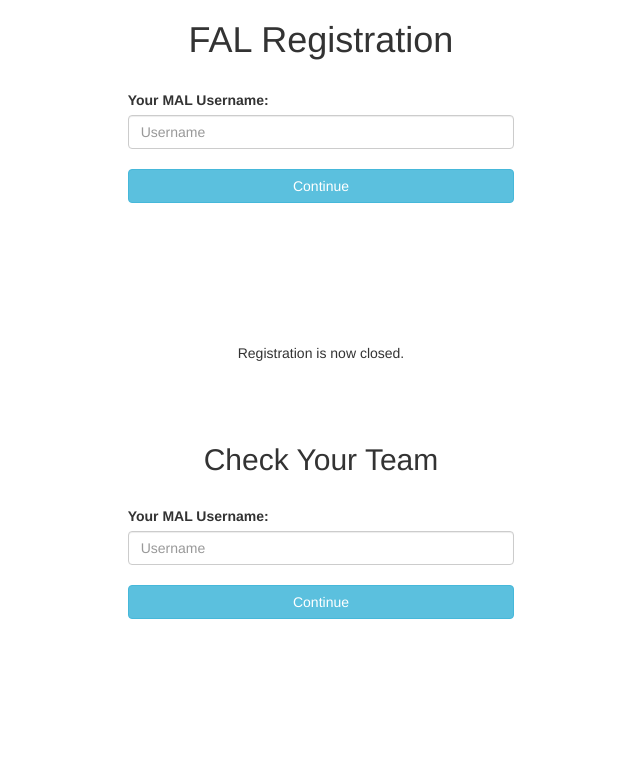
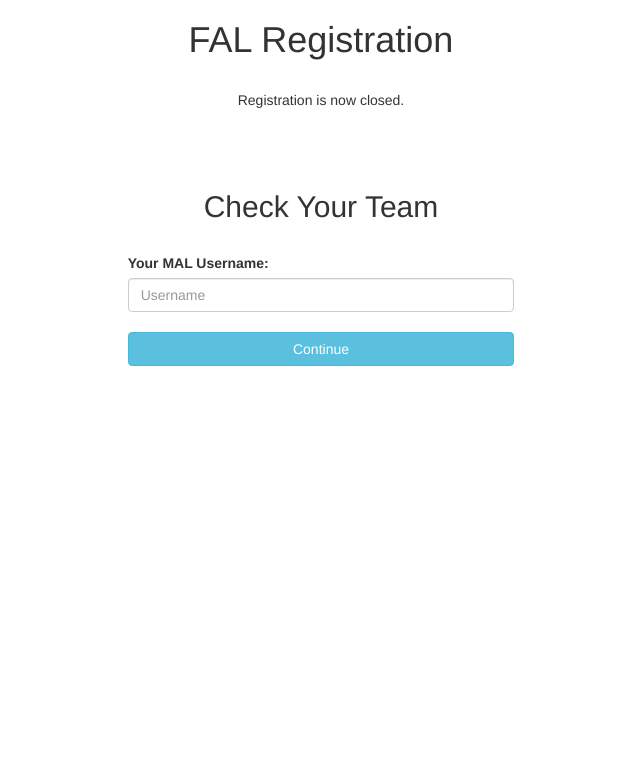
Before and after one commit to fantasy-anime-league/registrations, a PHP site: page / in a window 1280 px wide. Shown: the top 766 px of the page, without its empty margins (319-959 px from the left). After the commit the page ends 366 px from the top, so only its background shows below. Run offline with PHP 8.4, Linux system fonts and the light colour scheme; some libraries are stand-ins or nearby versions.

Commit message:
Commented out registration code because registration is over

```diff
--- a/index.php
+++ b/index.php
@@ -25,7 +25,7 @@
     <div id='main' class='container-fluid'>
 
         <div class='col-md-offset-3 col-md-6 col-lg-offset-4 col-lg-4 col-xl-offset-5 col-xl-2'>
-            <label>Your MAL Username:</label>
+            <!-- <label>Your MAL Username:</label>
             <input type='text' class='form-control' id='username_input' placeholder='Username'>
             <br>
             <button class='btn btn-info btn-block' id='code_btn'>Continue</button>
@@ -286,7 +286,7 @@
             <br>
             <br>
             <br>
-            <button id='register_btn' style='display:none' class='btn btn-primary btn-block'>Register Team</button>
+            <button id='register_btn' style='display:none' class='btn btn-primary btn-block'>Register Team</button> -->
 
             <div class='text-center'>Registration is now closed.</div>
             <br>
```
